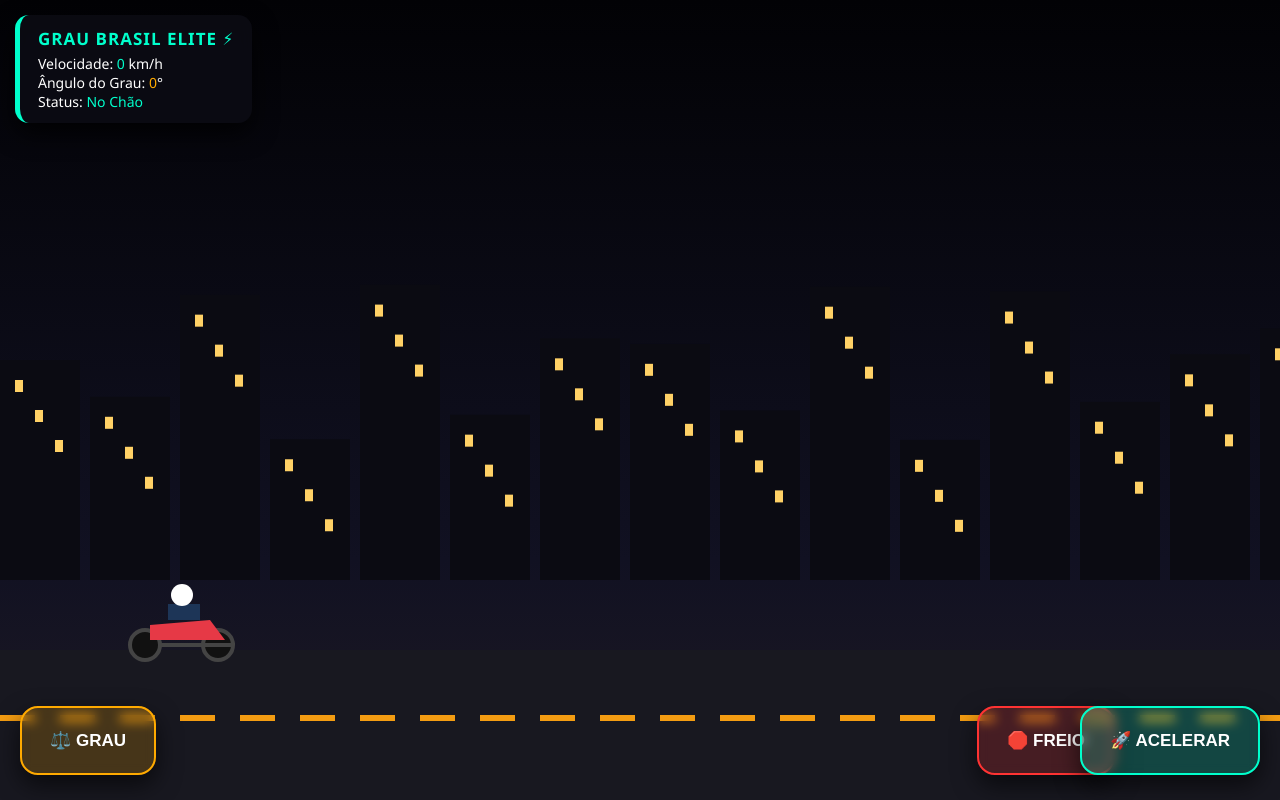
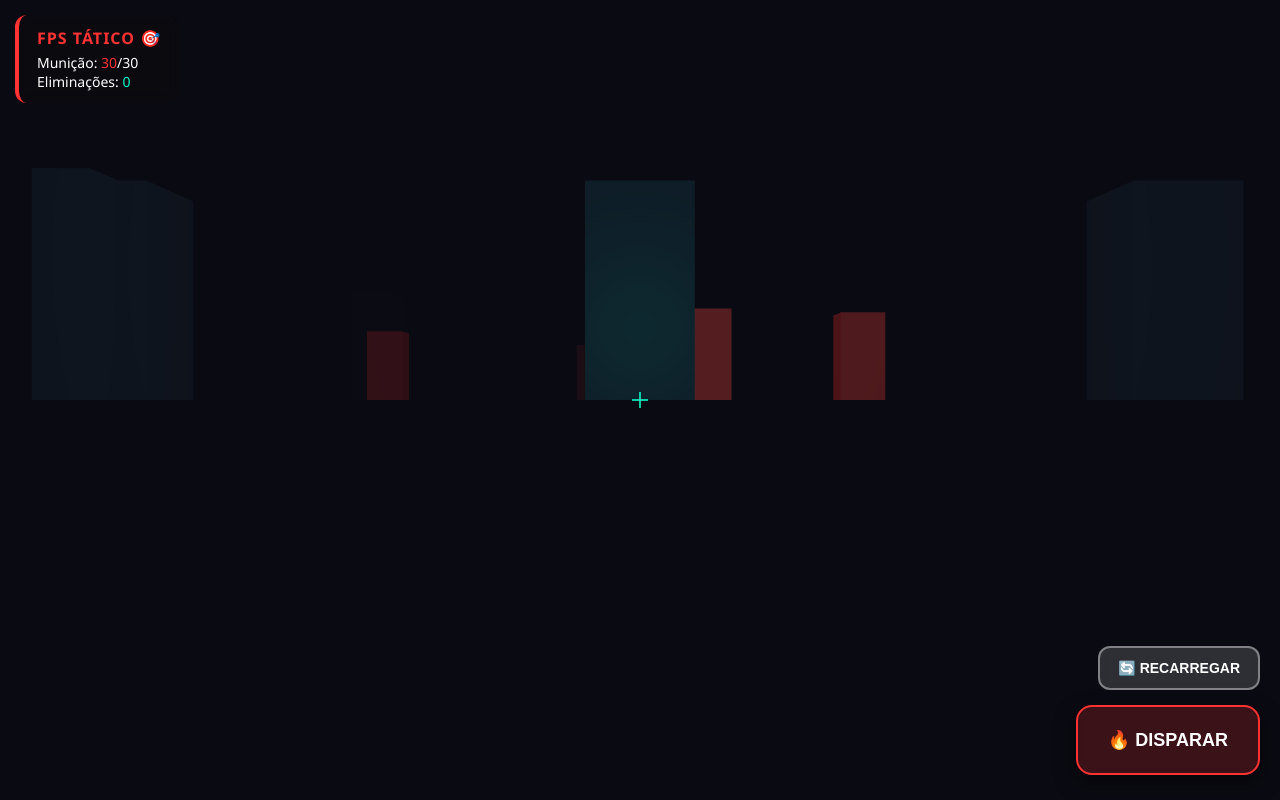
Before and after one commit to cagocagao3-hub/Meujogo, a plain HTML site: page index.html in a window 1280 px wide. Drawn offline with nearby package versions, Linux system fonts and the light colour scheme; animation ran at ten frames a second.

Commit message:
Atualizar o index.html

```diff
--- a/index.html
+++ b/index.html
@@ -3,196 +3,216 @@
 <head>
     <meta charset="UTF-8">
     <meta name="viewport" content="width=device-width, initial-scale=1.0, maximum-scale=1.0, user-scalable=no">
-    <title>GRAU BRASIL ELITE 2D</title>
+    <title>FPS TÁTICO ELITE 2026</title>
     <style>
         * { box-sizing: border-box; user-select: none; }
-        body { margin: 0; background: #050508; overflow: hidden; font-family: 'Segoe UI', Tahoma, sans-serif; touch-action: none; }
+        body { margin: 0; background: #000; overflow: hidden; font-family: 'Segoe UI', Tahoma, sans-serif; touch-action: none; }
         canvas { display: block; width: 100vw; height: 100vh; }
 
-        /* HUD Estilo Jogo de Console Profissional */
+        /* HUD do Jogo (Mira, Munição, Pontuação) */
         #hud {
             position: absolute; top: 15px; left: 15px; color: #fff;
-            background: rgba(12, 12, 20, 0.85); padding: 12px 18px; border-radius: 14px;
-            border-left: 5px solid #00ffcc; backdrop-filter: blur(8px);
-            font-size: 14px; pointer-events: none; box-shadow: 0 10px 25px rgba(0,0,0,0.8);
+            background: rgba(10, 10, 15, 0.8); padding: 12px 18px; border-radius: 12px;
+            border-left: 4px solid #ff3333; backdrop-filter: blur(6px);
+            font-size: 14px; pointer-events: none;
         }
-        #hud h1 { margin: 0 0 4px 0; font-size: 17px; color: #00ffcc; letter-spacing: 1px; }
+        #hud h1 { margin: 0 0 4px 0; font-size: 16px; color: #ff3333; letter-spacing: 1px; }
 
-        /* Botões de Controle Profissionais */
-        .btn-ctrl {
-            position: absolute; bottom: 25px; background: rgba(255, 255, 255, 0.12);
-            border: 2px solid rgba(255, 255, 255, 0.35); color: white; padding: 22px 28px;
-            font-size: 17px; font-weight: bold; border-radius: 18px; backdrop-filter: blur(6px);
-            box-shadow: 0 10px 25px rgba(0,0,0,0.6);
+        /* Mira Central no Ecrã */
+        #crosshair {
+            position: absolute; top: 50%; left: 50%; width: 16px; height: 16px;
+            transform: translate(-50%, -50%); pointer-events: none;
         }
-        .btn-ctrl:active { transform: scale(0.92); background: rgba(255, 255, 255, 0.3); }
-        #btnAcelerar { right: 20px; border-color: #00ffcc; background: rgba(0, 255, 204, 0.2); }
-        #btnFreio { right: 165px; border-color: #ff3333; background: rgba(255, 50, 50, 0.2); }
-        #btnGrau { left: 20px; border-color: #ffaa00; background: rgba(255, 170, 0, 0.2); }
+        #crosshair::before, #crosshair::after {
+            content: ''; position: absolute; background: rgba(0, 255, 204, 0.8);
+        }
+        #crosshair::before { top: 7px; left: 0; width: 16px; height: 2px; }
+        #crosshair::after { top: 0; left: 7px; width: 2px; height: 16px; }
+
+        /* Botões de Ação na Tela */
+        .btn-acao {
+            position: absolute; bottom: 25px; background: rgba(255, 50, 50, 0.2);
+            border: 2px solid #ff3333; color: white; padding: 22px 30px;
+            font-size: 18px; font-weight: bold; border-radius: 16px; backdrop-filter: blur(5px);
+            box-shadow: 0 8px 20px rgba(0,0,0,0.5);
+        }
+        .btn-acao:active { transform: scale(0.92); background: rgba(255, 50, 50, 0.4); }
+        #btnAtirar { right: 20px; }
+
+        #btnRecarregar {
+            position: absolute; bottom: 110px; right: 20px; background: rgba(255, 255, 255, 0.15);
+            border: 2px solid rgba(255, 255, 255, 0.4); color: white; padding: 12px 18px;
+            font-size: 14px; font-weight: bold; border-radius: 12px; backdrop-filter: blur(5px);
+        }
+
+        /* Zona de Toque para Rodar a Câmara */
+        #touchArea {
+            position: absolute; top: 0; left: 0; width: 60%; height: 75%; z-index: 5;
+        }
     </style>
 </head>
 <body>
 
     <div id="hud">
-        <h1>GRAU BRASIL ELITE ⚡</h1>
-        Velocidade: <span id="txtVel" style="color:#00ffcc">0</span> km/h<br>
-        Ângulo do Grau: <span id="txtAng" style="color:#ffaa00">0</span>°<br>
-        Status: <span id="txtStatus" style="color:#fff">No Chão</span>
+        <h1>FPS TÁTICO 🎯</h1>
+        Munição: <span id="txtMunicao" style="color:#ff3333">30</span>/30<br>
+        Eliminações: <span id="txtAlvos" style="color:#00ffcc">0</span>
     </div>
 
-    <button class="btn-ctrl" id="btnGrau">⚖️ GRAU</button>
-    <button class="btn-ctrl" id="btnFreio">🛑 FREIO</button>
-    <button class="btn-ctrl" id="btnAcelerar">🚀 ACELERAR</button>
+    <div id="crosshair"></div>
 
+    <button class="btn-acao" id="btnAtirar">🔥 DISPARAR</button>
+    <button id="btnRecarregar">🔄 RECARREGAR</button>
+
+    <div id="touchArea"></div>
+
+    <!-- Motor Gráfico 3D (Three.js) -->
+    <script src="https://cdnjs.cloudflare.com/ajax/libs/three.js/r128/three.min.js"></script>
     <script>
-        const canvas = document.createElement('canvas');
-        const ctx = canvas.getContext('2d');
-        document.body.appendChild(canvas);
+        // 1. Configuração da Cena FPS
+        const scene = new THREE.Scene();
+        scene.background = new THREE.Color(0x0a0a12);
+        scene.fog = new THREE.FogExp2(0x0a0a12, 0.04);
 
-        function resize() {
-            canvas.width = window.innerWidth;
-            canvas.height = window.innerHeight;
-        }
-        resize();
-        window.addEventListener('resize', resize);
+        const camera = new THREE.PerspectiveCamera(75, window.innerWidth / window.innerHeight, 0.1, 1000);
+        const renderer = new THREE.WebGLRenderer({ antialias: true });
+        renderer.setSize(window.innerWidth, window.innerHeight);
+        document.body.appendChild(renderer.domElement);
 
-        // Variáveis do Jogo
-        let motoX = 180;
-        let velocidade = 0;
-        let angulo = 0;
-        let acelerando = false;
-        let freando = false;
-        let empinando = false;
-        let distanciaFundo = 0;
+        // Luzes da Arena
+        const ambientLight = new THREE.AmbientLight(0xffffff, 0.5);
+        scene.add(ambientLight);
 
-        // Controles Touch
-        document.getElementById('btnAcelerar').addEventListener('touchstart', (e) => { e.preventDefault(); acelerando = true; });
-        document.getElementById('btnAcelerar').addEventListener('touchend', () => { acelerando = false; });
-        document.getElementById('btnFreio').addEventListener('touchstart', (e) => { e.preventDefault(); freando = true; });
-        document.getElementById('btnFreio').addEventListener('touchend', () => { freando = false; });
-        document.getElementById('btnGrau').addEventListener('touchstart', (e) => { e.preventDefault(); empinando = true; });
-        document.getElementById('btnGrau').addEventListener('touchend', () => { empinando = false; });
+        const pointLight = new THREE.PointLight(0x00ffcc, 1, 50);
+        pointLight.position.set(0, 5, 0);
+        scene.add(pointLight);
 
-        function update() {
-            ctx.clearRect(0, 0, canvas.width, canvas.height);
+        // Chão da Arena (Laboratório / Base Tática)
+        const pisoGeo = new THREE.PlaneGeometry(100, 100);
+        const pisoMat = new THREE.MeshStandardMaterial({ color: 0x15151f, roughness: 0.7 });
+        const piso = new THREE.Mesh(pisoGeo, pisoMat);
+        piso.rotation.x = -Math.PI / 2;
+        scene.add(piso);
 
-            // 1. Céu Noturno Estilizado
-            let gradCeu = ctx.createLinearGradient(0, 0, 0, canvas.height);
-            gradCeu.addColorStop(0, '#020205');
-            gradCeu.addColorStop(0.7, '#111122');
-            gradCeu.addColorStop(1, '#1f1b24');
-            ctx.fillStyle = gradCeu;
-            ctx.fillRect(0, 0, canvas.width, canvas.height);
+        // Paredes e Obstáculos da Arena
+        const paredeMat = new THREE.MeshStandardMaterial({ color: 0x222233, roughness: 0.5 });
+        for(let i = -40; i <= 40; i += 20) {
+            let p1 = new THREE.Mesh(new THREE.BoxGeometry(4, 8, 2), paredeMat);
+            p1.position.set(i, 4, -20);
+            scene.add(p1);
 
-            // 2. Prédios da Cidade no Fundo (Movimento Parallax)
-            distanciaFundo += velocidade * 0.1;
-            let larguraPredio = 90;
-            ctx.fillStyle = '#0b0b12';
-            for (let i = -2; i < (canvas.width / larguraPredio) + 3; i++) {
-                let xPos = (i * larguraPredio) - (distanciaFundo % larguraPredio);
-                let alturaPredio = 220 + (Math.sin(i * 123) * 80);
-                ctx.fillRect(xPos, canvas.height - 220 - alturaPredio, larguraPredio - 10, alturaPredio);
-
-                // Janelas iluminadas dos prédios
-                ctx.fillStyle = '#ffd166';
-                for(let j = 0; j < 3; j++) {
-                    ctx.fillRect(xPos + 15 + (j * 20), canvas.height - 200 - alturaPredio + (j * 30), 8, 12);
-                }
-                ctx.fillStyle = '#0b0b12';
+            let p2 = new THREE.Mesh(new THREE.BoxGeometry(2, 8, 4), paredeMat);
+            p2.position.set(-20, 4, i);
+            scene.add(p2);
         }
 
-            // 3. Pista / Asfalto Realista
-            let yAsfalto = canvas.height - 150;
-            ctx.fillStyle = '#181820';
-            ctx.fillRect(0, yAsfalto, canvas.width, 150);
+        // Alvo / Inimigo 3D na Arena
+        let inimigos = [];
+        function criarInimigo() {
+            const inimigoGeo = new THREE.BoxGeometry(2, 4, 1);
+            const inimigoMat = new THREE.MeshStandardMaterial({ color: 0xff3333, emissive: 0x330000 });
+            const inimigo = new THREE.Mesh(inimigoGeo, inimigoMat);
 
-            // Linhas amarelas da pista passando
-            ctx.fillStyle = '#f39c12';
-            let offsetFaixa = (distanciaFundo * 2) % 60;
-            for (let x = -offsetFaixa; x < canvas.width; x += 60) {
-                ctx.fillRect(x, yAsfalto + 65, 35, 6);
+            // Posição aleatória na arena
+            inimigo.position.set((Math.random() - 0.5) * 30, 2, -15 - Math.random() * 25);
+            scene.add(inimigo);
+            inimigos.push(inimigo);
         }
 
-            // 4. Física da Moto e Grau
-            if (acelerando) {
-                if (velocidade < 160) velocidade += 0.8;
-            } else {
-                if (velocidade > 0) velocidade -= 0.5;
+        // Criar 4 inimigos iniciais
+        for(let i = 0; i < 4; i++) criarInimigo();
+
+        // Variáveis de Jogo e Contratos de Visão
+        let municao = 30;
+        let alvosEliminados = 0;
+        let cameraRotX = 0;
+        let cameraRotY = 0;
+
+        // Controlo Tátil para Rodar a Câmara (Olhar ao redor)
+        let touchX = 0, touchY = 0;
+        const touchArea = document.getElementById('touchArea');
+
+        touchArea.addEventListener('touchstart', (e) => {
+            touchX = e.touches[0].clientX;
+            touchY = e.touches[0].clientY;
+        });
+
+        touchArea.addEventListener('touchmove', (e) => {
+            let deltaX = e.touches[0].clientX - touchX;
+            let deltaY = e.touches[0].clientY - touchY;
+
+            cameraRotY -= deltaX * 0.003;
+            cameraRotX -= deltaY * 0.003;
+
+            // Travar limite para não capotarem a cabeça para trás
+            cameraRotX = Math.max(-Math.PI / 3, Math.min(Math.PI / 3, cameraRotX));
+
+            touchX = e.touches[0].clientX;
+            touchY = e.touches[0].clientY;
+        });
+
+        // Botão de Disparar
+        document.getElementById('btnAtirar').addEventListener('touchstart', (e) => {
+            e.preventDefault();
+            if (municao > 0) {
+                municao--;
+                document.getElementById('txtMunicao').innerText = municao;
+
+                // Testar colisão do tiro no centro da câmara (Mira)
+                verificarDisparo();
             }
-            if (freando && velocidade > 0) velocidade -= 2.5;
+        });
 
-            let statusTxt = "No Chão";
-            let corSt = "#00ffcc";
+        // Botão de Recarregar
+        document.getElementById('btnRecarregar').addEventListener('touchstart', (e) => {
+            e.preventDefault();
+            municao = 30;
+            document.getElementById('txtMunicao').innerText = municao;
+        });
 
-            if (empinando && velocidade > 12) {
-                if (angulo < 65) angulo += 1.6;
-                statusTxt = angulo > 50 ? "🔥 NA CHAPA!" : "Empinando...";
-                corSt = "#ffaa00";
-            } else {
-                if (angulo > 0) angulo -= 2.0;
+        function verificarDisparo() {
+            // Efeito visual rápido de clarão na arma/câmara
+            pointLight.color.setHex(0xffaa00);
+            setTimeout(() => pointLight.color.setHex(0x00ffcc), 60);
+
+            // Verifica se acertou algum inimigo no campo de visão central
+            for(let i = inimigos.length - 1; i >= 0; i--) {
+                let inimigo = inimigos[i];
+                let distancia = camera.position.distanceTo(inimigo.position);
+
+                // Se estiver perto o suficiente do centro da mira, elimina
+                if (distancia < 35) {
+                    scene.remove(inimigo);
+                    inimigos.splice(i, 1);
+                    alvosEliminados++;
+                    document.getElementById('txtAlvos').innerText = alvosEliminados;
+
+                    // Respawn de novo inimigo
+                    setTimeout(criarInimigo, 1000);
+                    break;
+                }
+            }
         }
 
-            if (angulo > 66) {
-                statusTxt = "💥 CAPOTOU!";
-                corSt = "#ff3333";
-                angulo = 0;
-                velocidade = 0;
+        // Loop de Renderização do FPS (60 FPS fluidos)
+        function animate() {
+            requestAnimationFrame(animate);
+
+            // Aplicar rotação na câmara baseada no toque do dedo
+            camera.rotation.order = 'YXZ';
+            camera.rotation.y = cameraRotY;
+            camera.rotation.x = cameraRotX;
+
+            renderer.render(scene, camera);
         }
 
-            // 5. Desenho Detalhado da Moto (Estilo Esportivo)
-            ctx.save();
-            ctx.translate(motoX, yAsfalto - 20);
-            ctx.rotate(-angulo * Math.PI / 180);
+        animate();
 
-            // Fumaça no pneu traseiro ao acelerar forte no grau
-            if (empinando && acelerando && Math.random() > 0.4) {
-                ctx.fillStyle = "rgba(255,255,255,0.3)";
-                ctx.beginPath();
-                ctx.arc(-35, 10, Math.random() * 10 + 5, 0, Math.PI * 2);
-                ctx.fill();
-            }
-
-            // Rodas
-            ctx.fillStyle = '#111';
-            ctx.beginPath();
-            ctx.arc(-35, 15, 15, 0, Math.PI * 2); // Traseira
-            ctx.arc(38, 15, 15, 0, Math.PI * 2);  // Dianteira
-            ctx.fill();
-            ctx.strokeStyle = '#444'; ctx.lineWidth = 4; ctx.stroke();
-
-            // Carenagem Principal / Chassi Esportivo
-            ctx.fillStyle = '#e63946'; // Vermelho Elite
-            ctx.beginPath();
-            ctx.moveTo(-30, -5);
-            ctx.lineTo(30, -10);
-            ctx.lineTo(45, 10);
-            ctx.lineTo(-30, 10);
-            ctx.closePath();
-            ctx.fill();
-
-            // Tanque e Banco
-            ctx.fillStyle = '#1d3557';
-            ctx.fillRect(-12, -26, 32, 16);
-
-            // Piloto com Capacete
-            ctx.fillStyle = '#fff';
-            ctx.beginPath();
-            ctx.arc(2, -35, 11, 0, Math.PI * 2); // Capacete
-            ctx.fill();
-
-            ctx.restore();
-
-            // Atualizar Informações na Tela (HUD)
-            document.getElementById('txtVel').innerText = Math.floor(velocidade);
-            document.getElementById('txtAng').innerText = Math.floor(angulo);
-            let elSt = document.getElementById('txtStatus');
-            elSt.innerText = statusTxt;
-            elSt.style.color = corSt;
-
-            requestAnimationFrame(update);
-        }
-
-        requestAnimationFrame(update);
+        window.addEventListener('resize', () => {
+            camera.aspect = window.innerWidth / window.innerHeight;
+            camera.updateProjectionMatrix();
+            renderer.setSize(window.innerWidth, window.innerHeight);
+        });
     </script>
 </body>
 </html>
```
Lines whose indentation alone changed are shown as unchanged.
